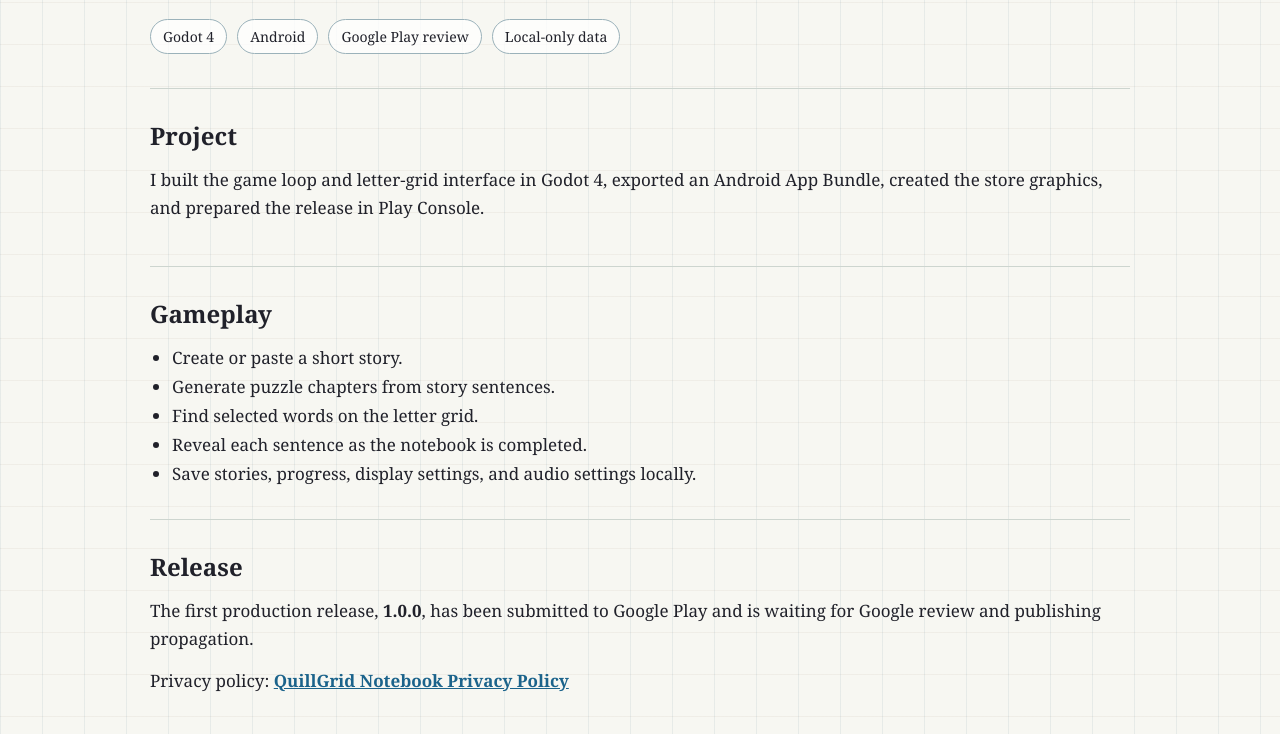
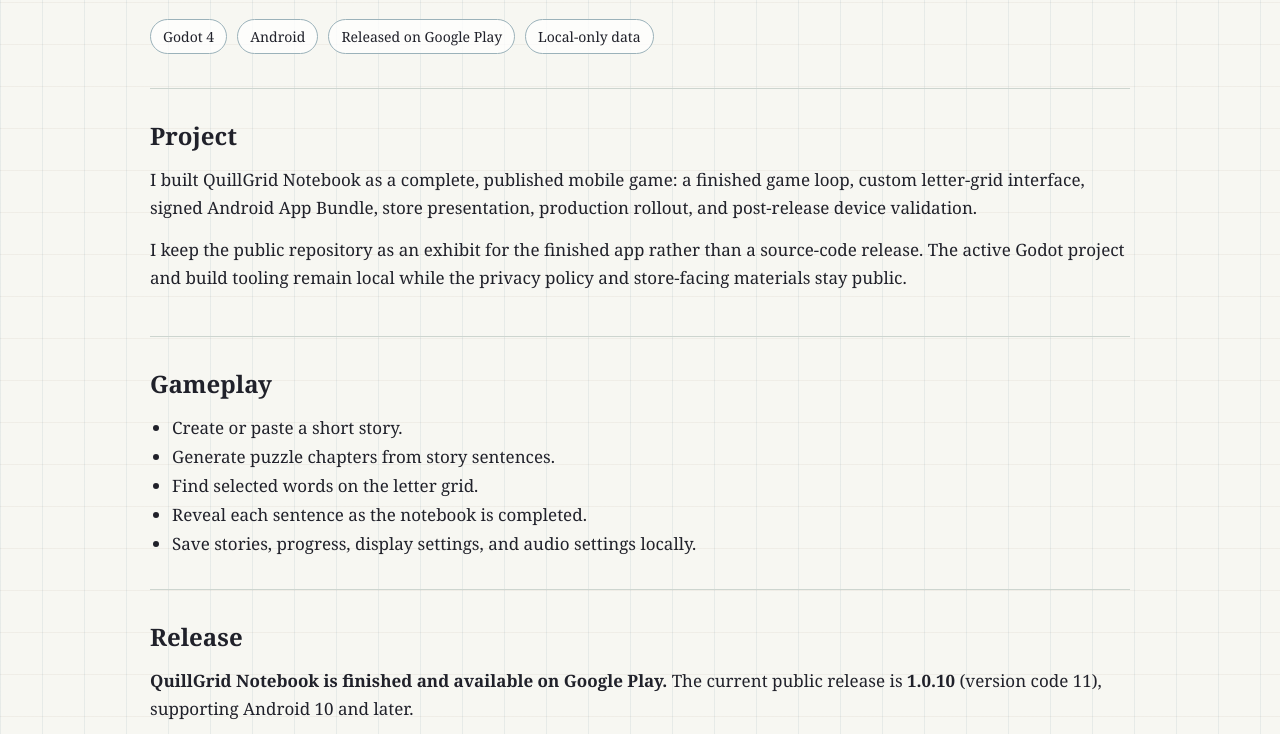
Before and after one commit to carter-howell/quillgrid-notebook, a plain HTML site: page docs/index.html in a window 1280 px wide. Shown: the part 207-941 px from the top of the page. Drawn offline with Linux system fonts and the light colour scheme.

Commit message:
Update project page for completed Google Play release

```diff
--- a/docs/index.html
+++ b/docs/index.html
@@ -122,14 +122,15 @@
       <div class="status" aria-label="Project status">
         <span>Godot 4</span>
         <span>Android</span>
-        <span>Google Play review</span>
+        <span>Released on Google Play</span>
         <span>Local-only data</span>
       </div>
     </header>
 
     <section>
       <h2>Project</h2>
-      <p>I built the game loop and letter-grid interface in Godot 4, exported an Android App Bundle, created the store graphics, and prepared the release in Play Console.</p>
+      <p>I built QuillGrid Notebook as a complete, published mobile game: a finished game loop, custom letter-grid interface, signed Android App Bundle, store presentation, production rollout, and post-release device validation.</p>
+      <p>I keep the public repository as an exhibit for the finished app rather than a source-code release. The active Godot project and build tooling remain local while the privacy policy and store-facing materials stay public.</p>
     </section>
 
     <section>
@@ -145,7 +146,8 @@
 
     <section>
       <h2>Release</h2>
-      <p>The first production release, <strong>1.0.0</strong>, has been submitted to Google Play and is waiting for Google review and publishing propagation.</p>
+      <p><strong>QuillGrid Notebook is finished and available on Google Play.</strong> The current public release is <strong>1.0.10</strong> (version code 11), supporting Android 10 and later.</p>
+      <p><a href="https://play.google.com/store/apps/details?id=com.carterhowell.quillgridnotebook">Install QuillGrid Notebook on Google Play</a></p>
       <p>Privacy policy: <a href="privacy-policy.html">QuillGrid Notebook Privacy Policy</a></p>
     </section>
 
@@ -160,7 +162,7 @@
     </section>
 
     <footer>
-      Built by Carter Howell with Godot 4. Stories and progress stay on the player's device.
+      QuillGrid Notebook is one of my supporting software projects. It demonstrates game completion, Android publishing, local-data privacy, and project presentation.
     </footer>
   </main>
 </body>
```
